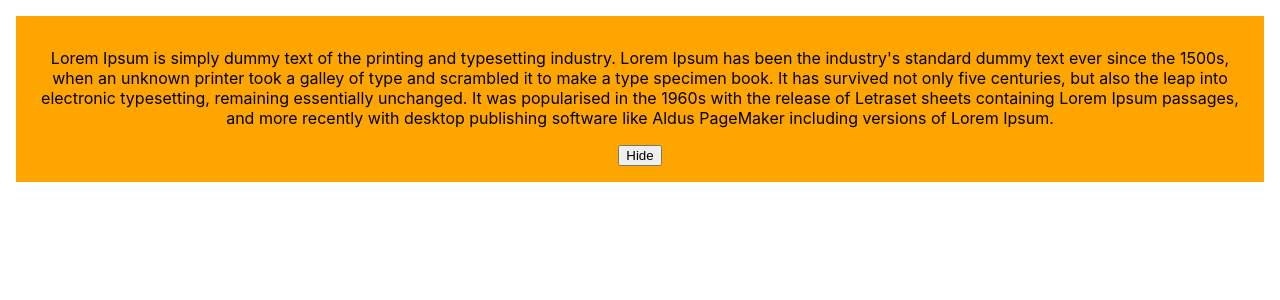
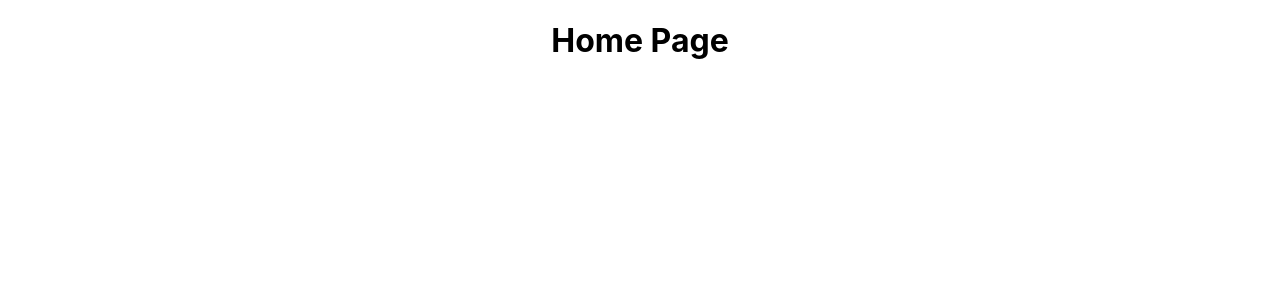
Before and after one commit to mithunbanerjee632/React-Js-Basic, a React (Create React App) app: page / in a window 1280 px wide. Shown: the top 300 px of the page. Built offline with nearby package versions, Linux system fonts and the light colour scheme.

Commit message:
Conditional renderning by if/else,element variable,ternary and Short circuit process

```diff
--- a/src/App.js
+++ b/src/App.js
@@ -10,17 +10,14 @@
 import Child from "./StateLifting/Child";
 import Home from "./StateLifting/Home";
 import Toggle from "./Toggle/Toggle";
+import Condition from "./ConditionalRendering/Condition";
 function App() {
    const data = "i am from parent app"
-
-     const handleChildData=(childData)=>{
-       console.log(childData);
-     }
 
     return (
       <div className="App">
 
-       <Toggle/>
+       <Condition/>
 
 
 
--- /dev/null
+++ b/src/ConditionalRendering/Condition.js
@@ -0,0 +1,68 @@
+import React, {Component} from 'react';
+import Homepage from "./Homepage";
+import SignInPage from "./SignInPage";
+
+class Condition extends Component {
+    constructor() {
+        super();
+        this.state={
+            isLoggedIn:true
+        }
+    }
+
+    render() {
+
+
+        const {isLoggedIn}=this.state //destructuring
+        let element;
+
+        //Short Circuit Conditional Rendering
+
+       return(
+        <div>
+             {isLoggedIn && <Homepage/>}
+        </div>
+       );
+
+
+
+/*
+
+        //conditional rendering by Ternary Operator
+
+        element=isLoggedIn ? <Homepage/> : <SignInPage/>
+
+        return(
+            <div>
+                 {element}
+               {/!* {isLoggedIn ? <Homepage/> : <SignInPage/>}*!/}
+            </div>
+        )
+*/
+
+       /* //conditional rendering by element variable
+
+        if(isLoggedIn){
+           element = <Homepage/>
+        }else{
+            element = <SignInPage/>
+        }
+
+        return(
+            <div>{element}</div>
+        )*/
+/*
+
+              //if else condition
+               if(this.state.isLoggedIn){
+                return <Homepage/>
+            }else{
+                return <SignInPage/>
+            }
+*/
+
+
+    }
+}
+
+export default Condition;
--- /dev/null
+++ b/src/ConditionalRendering/Homepage.js
@@ -0,0 +1,11 @@
+import React from 'react';
+
+const Homepage = () => {
+    return (
+        <div>
+            <h1>Home Page</h1>
+        </div>
+    );
+};
+
+export default Homepage;
--- /dev/null
+++ b/src/ConditionalRendering/SignInPage.js
@@ -0,0 +1,11 @@
+import React from 'react';
+
+const SignInPage = () => {
+    return (
+        <div>
+            <h1>Login Page</h1>
+        </div>
+    );
+};
+
+export default SignInPage;
```
